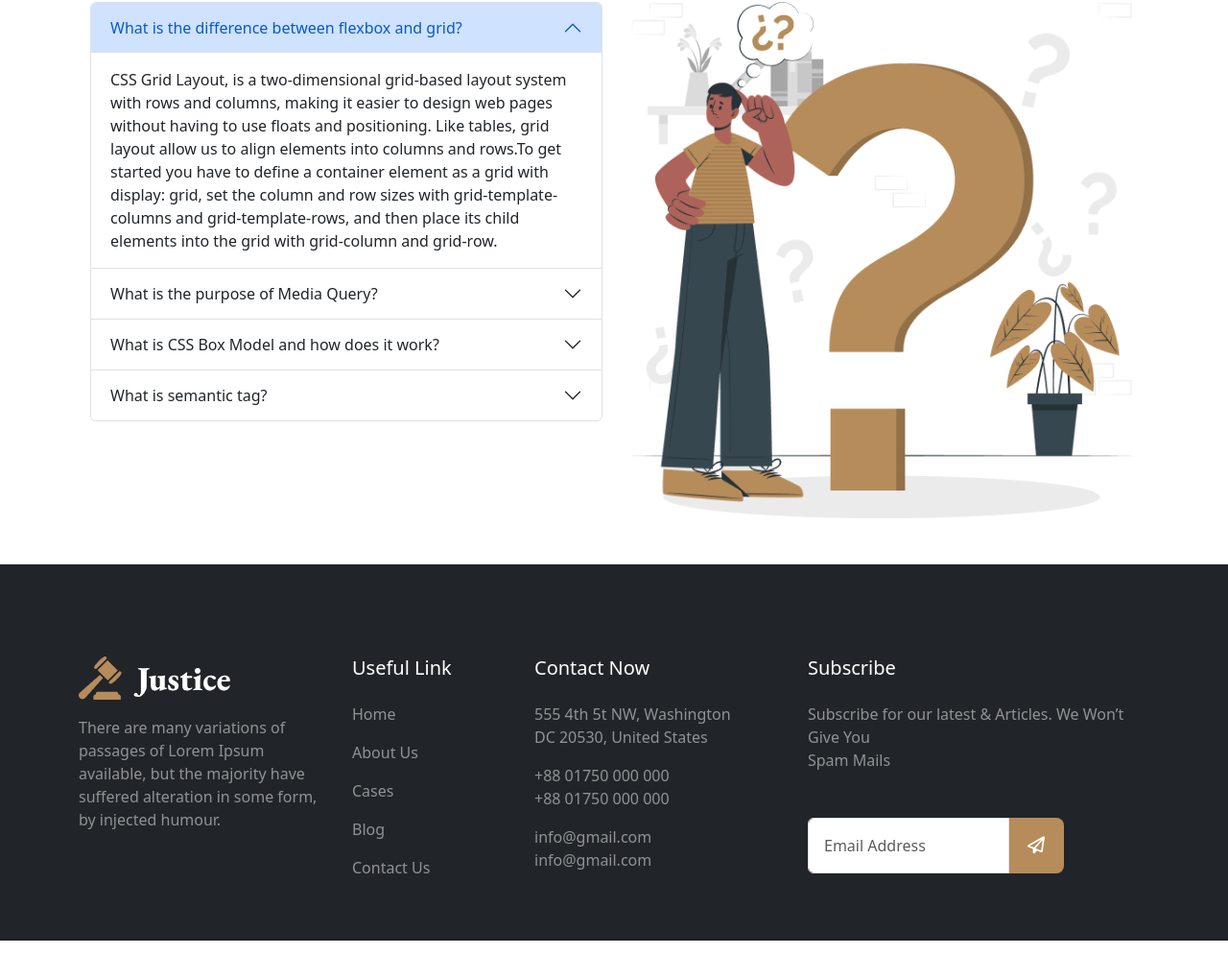
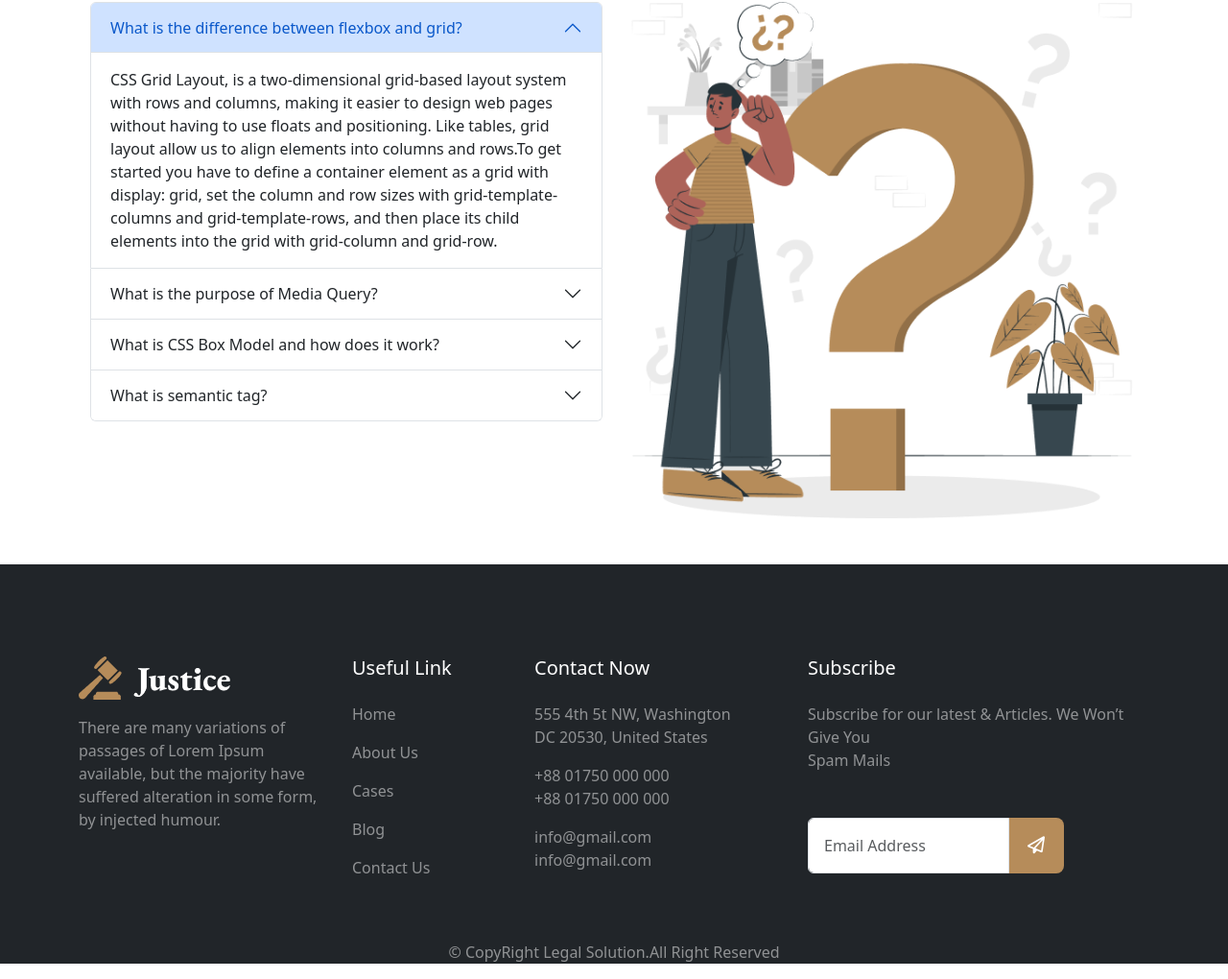
Before and after one commit to istiaq-tanim/Legal-Solution, a plain HTML site: page index.html in a window 1280 px wide. Shown: the part 2503-3523 px from the top of the page at 96% size. Before the commit the page ends 3483 px from the top, so only its background shows below. Drawn offline with Linux system fonts and the light colour scheme.

Commit message:
copyright commit

```diff
--- a/index.html
+++ b/index.html
@@ -361,6 +361,10 @@
     </div>
 
 
+    <div class="text-center text-white-50">
+      <p>&copy; CopyRight Legal Solution.All Right Reserved</p>
+    </div>
+
   </footer>
 
   <!-- JS Bootstrap -->
```
